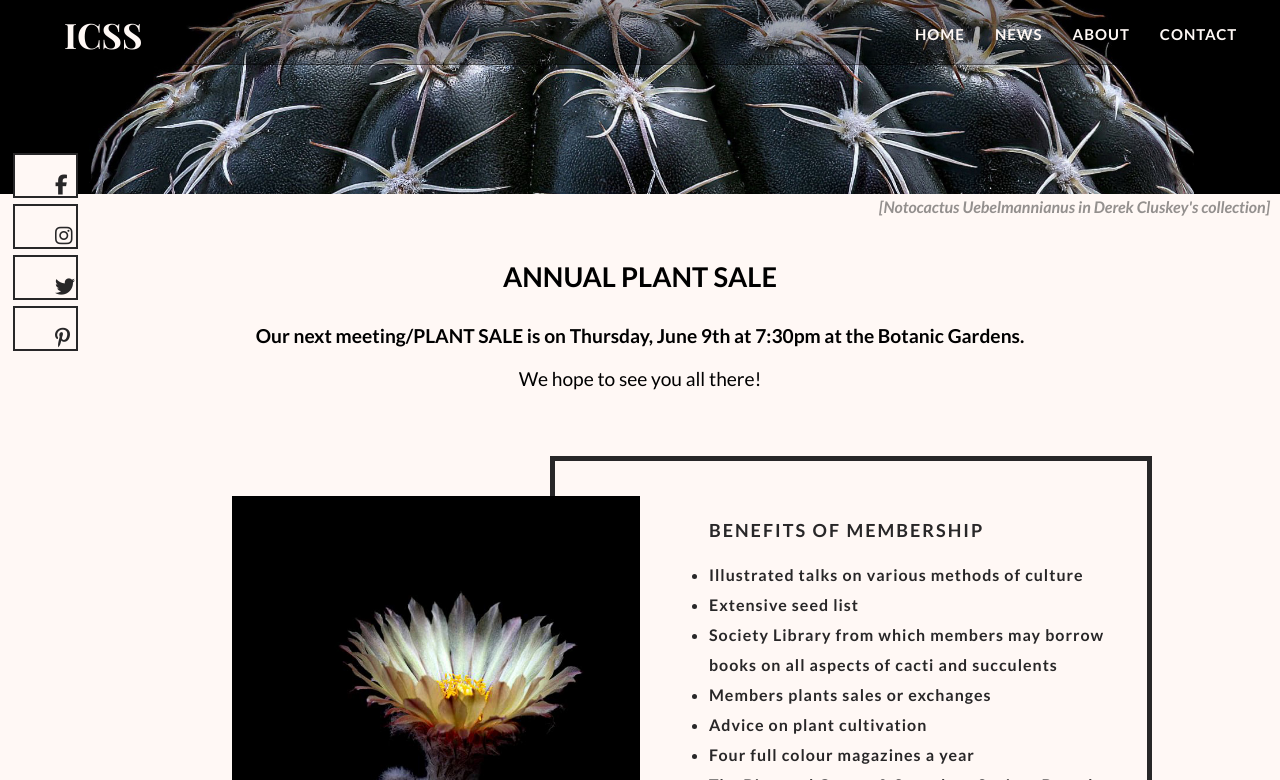
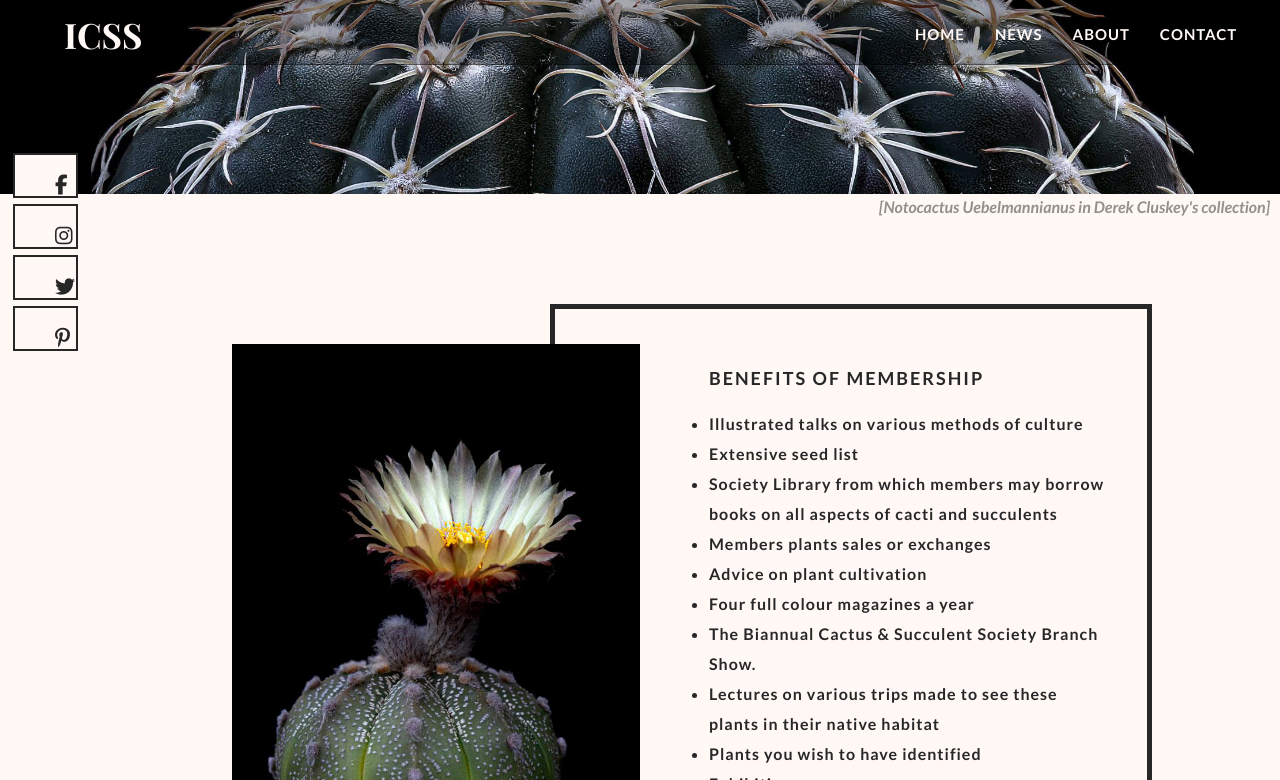
Before and after one commit to irishcactusandsucculentsociety/website, a Jekyll site: the page built from index.md, in a window 1280 px wide and 900 px high, scrolled down 506 px, cut to the strip 0-780 px from the top of the window. Built offline with Jekyll 4.4.1, drawn with Linux system fonts in a browser that asks for light colours; nearby versions of some CDN libraries; some web fonts are replaced.

Commit message:
comment out part about next meeting

```diff
--- a/index.md
+++ b/index.md
@@ -26,7 +26,7 @@ covid_holdoff: false
         </p>
         <br />
         {% else %}
-        <p class="center" style="margin-top:-10px; font-size:1.7em;">
+<!--        <p class="center" style="margin-top:-10px; font-size:1.7em;">
            <strong>ANNUAL PLANT SALE</strong>
         </p>
         <p class="center" style="font-size:1.2em;">
@@ -35,6 +35,7 @@ covid_holdoff: false
         <p class="center" style="margin-top:-10px; font-size:1.2em;">
             We hope to see you all there!
         </p>
+-->
         {% endif %}
     </div>
 </section>
```
